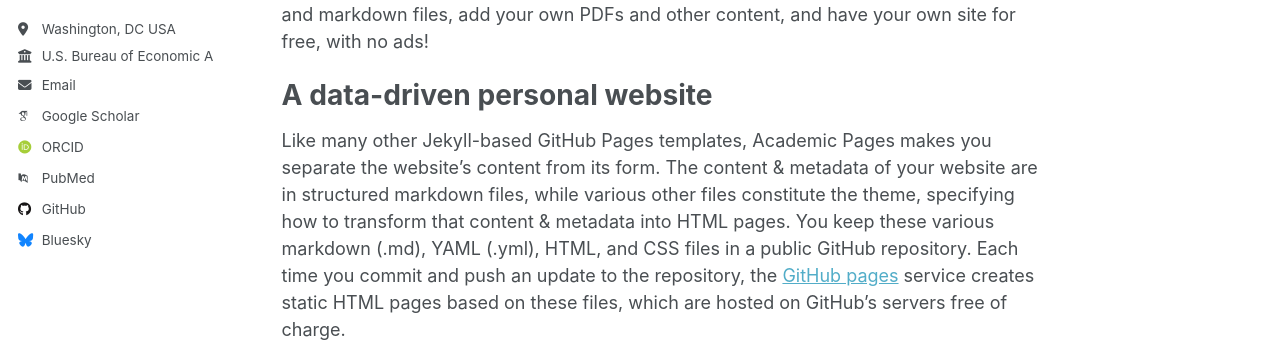
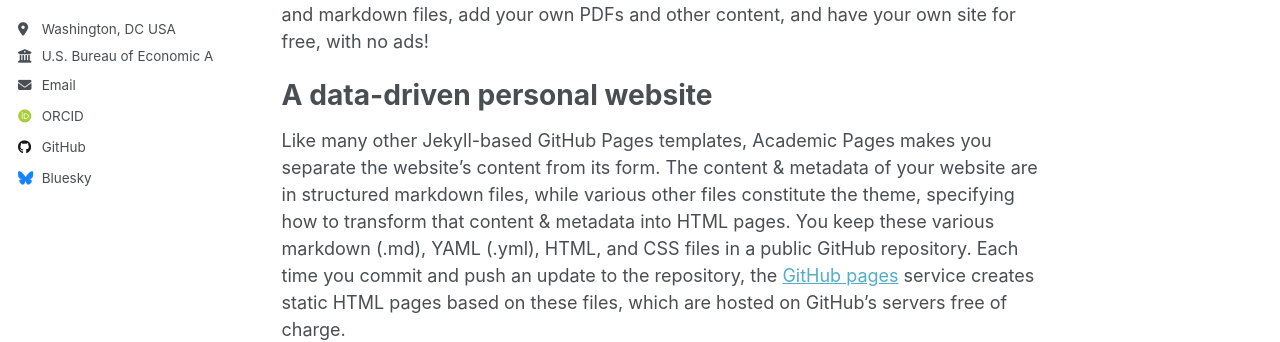
Before and after one commit to grycrnwll/grycrnwll.github.io, a Jekyll site: the page built from _pages/about.md, in a window 1280 px wide. Shown: the part 357-699 px from the top of the page. Built offline with Jekyll 4.4.1, drawn with Linux system fonts in a browser that asks for light colours; some web fonts are replaced; some of the changed lines change nothing that is shown.

Commit message:
Update _config.yml

```diff
--- a/_config.yml
+++ b/_config.yml
@@ -33,11 +33,11 @@
 
   # Academic websites
   arxiv            : # URL - Update with the correct link to your profile
-  googlescholar    : "https://scholar.google.com/citations?user=PS_CX0AAAAAJ"
+  googlescholar    : # URL
   impactstory      : # URL
   orcid            : "http://orcid.org/yourorcidurl"
   semantic         : # URL
-  pubmed           : "https://www.ncbi.nlm.nih.gov/pubmed/?term=john+snow"
+  pubmed           : # URL
   researchgate     : # URL
   scopus           : # URL
 
@@ -45,7 +45,7 @@
   bitbucket        : # Username - Update with your username on the site
   codepen          : # Username
   dribbble         : # Username
-  github           : "academicpages"
+  github           : "grycrnwll"
   kaggle           : # Username
   stackoverflow    : # User number or user number and name (i.e., use "1" or "1/jeff-atwood")
 
```
